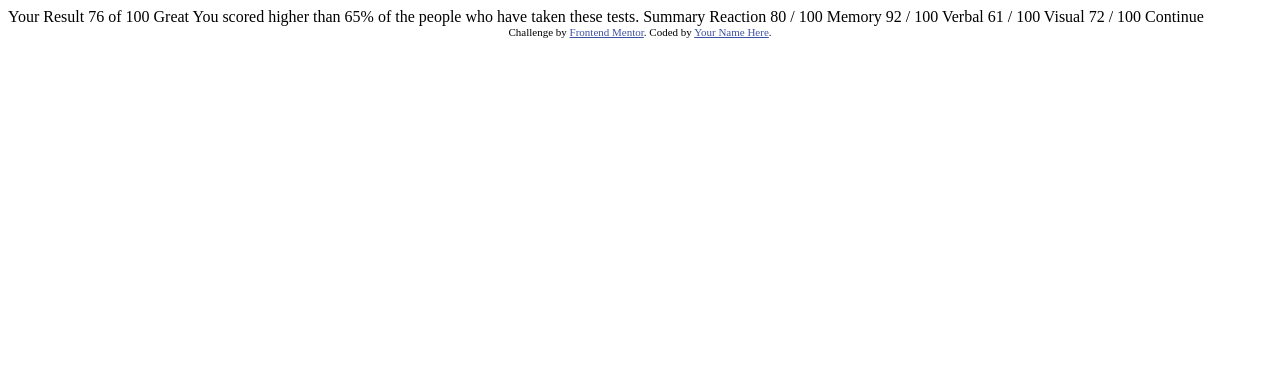
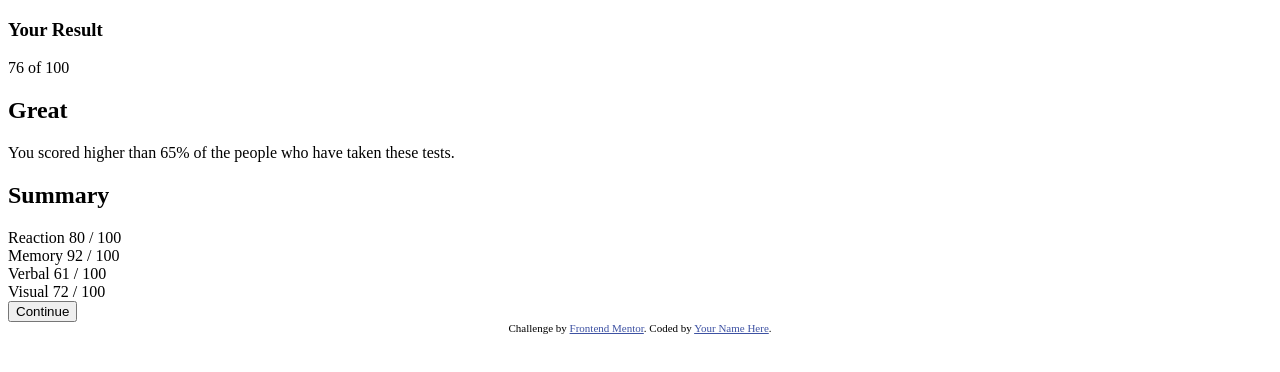
Before and after one commit to cdramirezh/FrontendMentor-results-summary-component, a plain HTML site: page index.html in a window 1280 px wide. Drawn offline with Linux system fonts and the light colour scheme.

Commit message:
html markdown ready

```diff
--- a/index.html
+++ b/index.html
@@ -8,7 +8,7 @@
 
   <title>Frontend Mentor | Results summary component</title>
 
-  <!-- Feel free to remove these styles or customise in your own stylesheet 👍 -->
+  <!-- Feel free to remove these styles or customize in your own stylesheet 👍 -->
   <style>
     .attribution { font-size: 11px; text-align: center; }
     .attribution a { color: hsl(228, 45%, 44%); }
@@ -16,28 +16,46 @@
 </head>
 <body>
 
-  Your Result
-  76
-  of 100
+	<section class="result">
+		<h3>
+			Your Result
+		</h3>
+		<p>
+			<span>76</span>
+			<span>of 100</span>
+		</p>
+		<h2>Great</h2>
+		<p>
+			You scored higher than 65% of the people who have taken these tests.
+		</p>
+	</section>
 
-  Great
-  You scored higher than 65% of the people who have taken these tests.
-
-  Summary
-
-  Reaction
-  80 / 100
-
-  Memory
-  92 / 100
-
-  Verbal
-  61 / 100
-
-  Visual
-  72 / 100
-
-  Continue
+	<section class="summary">
+		<h2>Summary</h2>
+		<div>
+			<span>Reaction</span>
+			<span>80</span>
+			<span> / 100</span>
+		</div>
+		<div>
+			<span>Memory</span>
+			<span>92</span>
+			<span> / 100</span>
+		</div>
+		<div>
+			<span>Verbal</span>
+			<span>61</span>
+			<span> / 100</span>
+		</div>
+		<div>
+			<span>Visual</span>
+			<span>72</span>
+			<span> / 100</span>
+		</div>
+		<button>
+			Continue
+		</button>
+	</section>
 
   <div class="attribution">
     Challenge by <a href="https://www.frontendmentor.io?ref=challenge" target="_blank">Frontend Mentor</a>.
```
